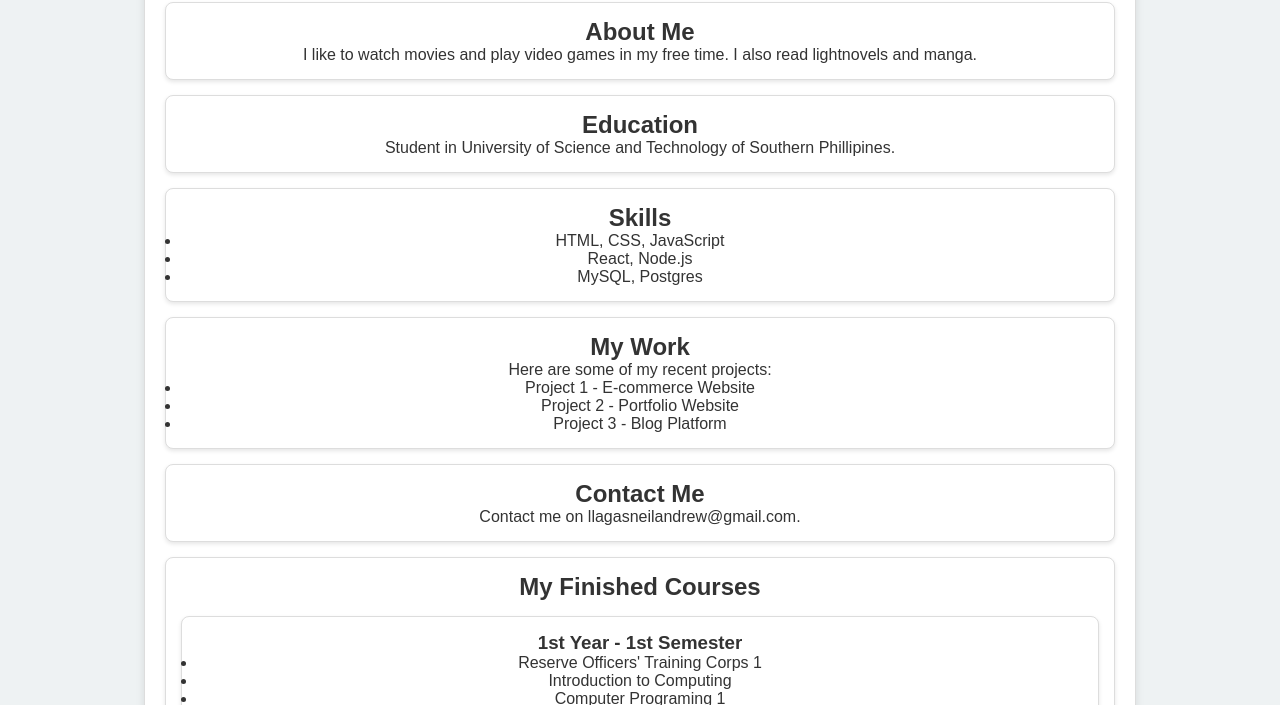
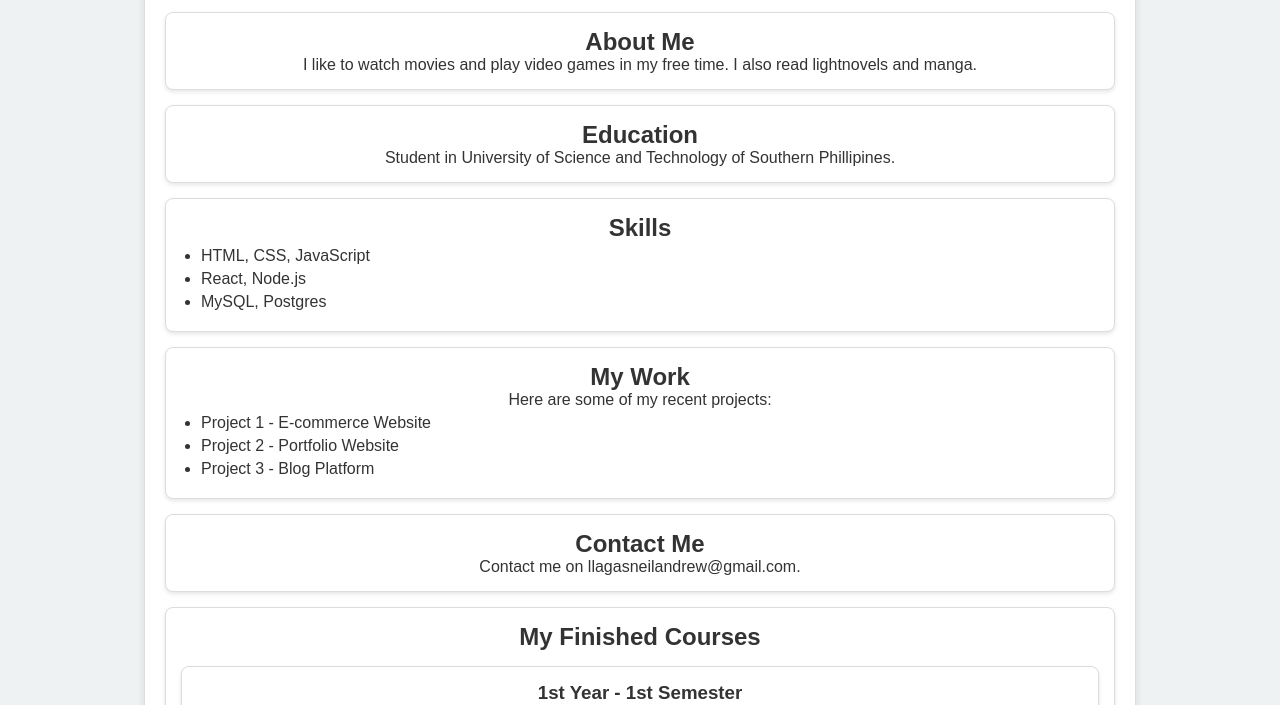
Before and after one commit to Neilplay/AppDev, a plain HTML site: page Act3.html in a window 1280 px wide. Shown: the part 437-1142 px from the top of the page. Drawn offline with Linux system fonts and the light colour scheme.

Commit message:
Update style2.css

```diff
--- a/style2.css
+++ b/style2.css
@@ -82,3 +82,17 @@ footer {
     font-size: 14px;
     border-top: 3px solid #f4a261;
 }
+
+ul {
+    list-style-type: disc;
+    /* Ensures bullets appear */
+    padding-left: 20px;
+    /* Indents the bullets */
+    text-align: left;
+    /* Aligns text properly */
+}
+
+li {
+    margin: 5px 0;
+    /* Adds spacing between list items */
+}
```
